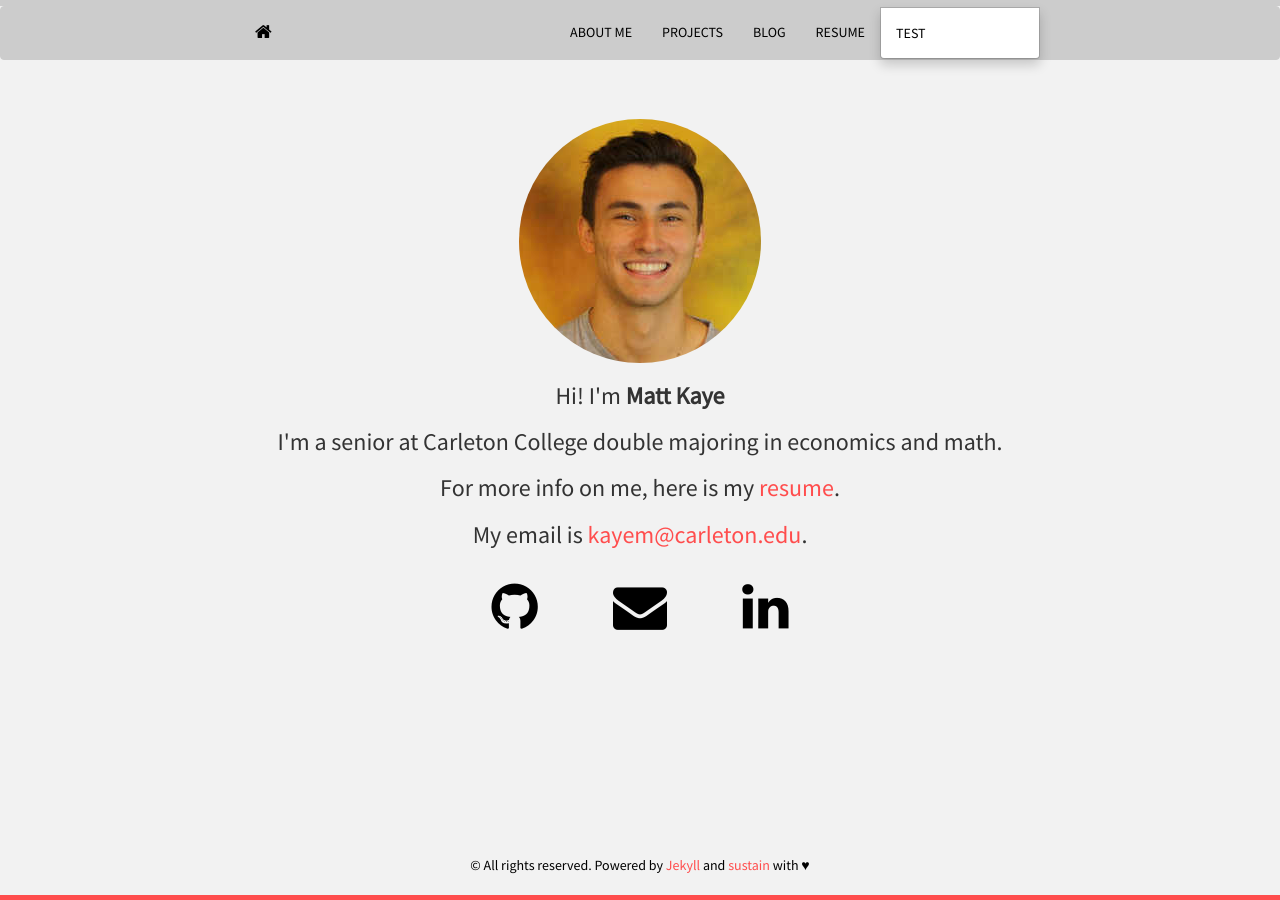
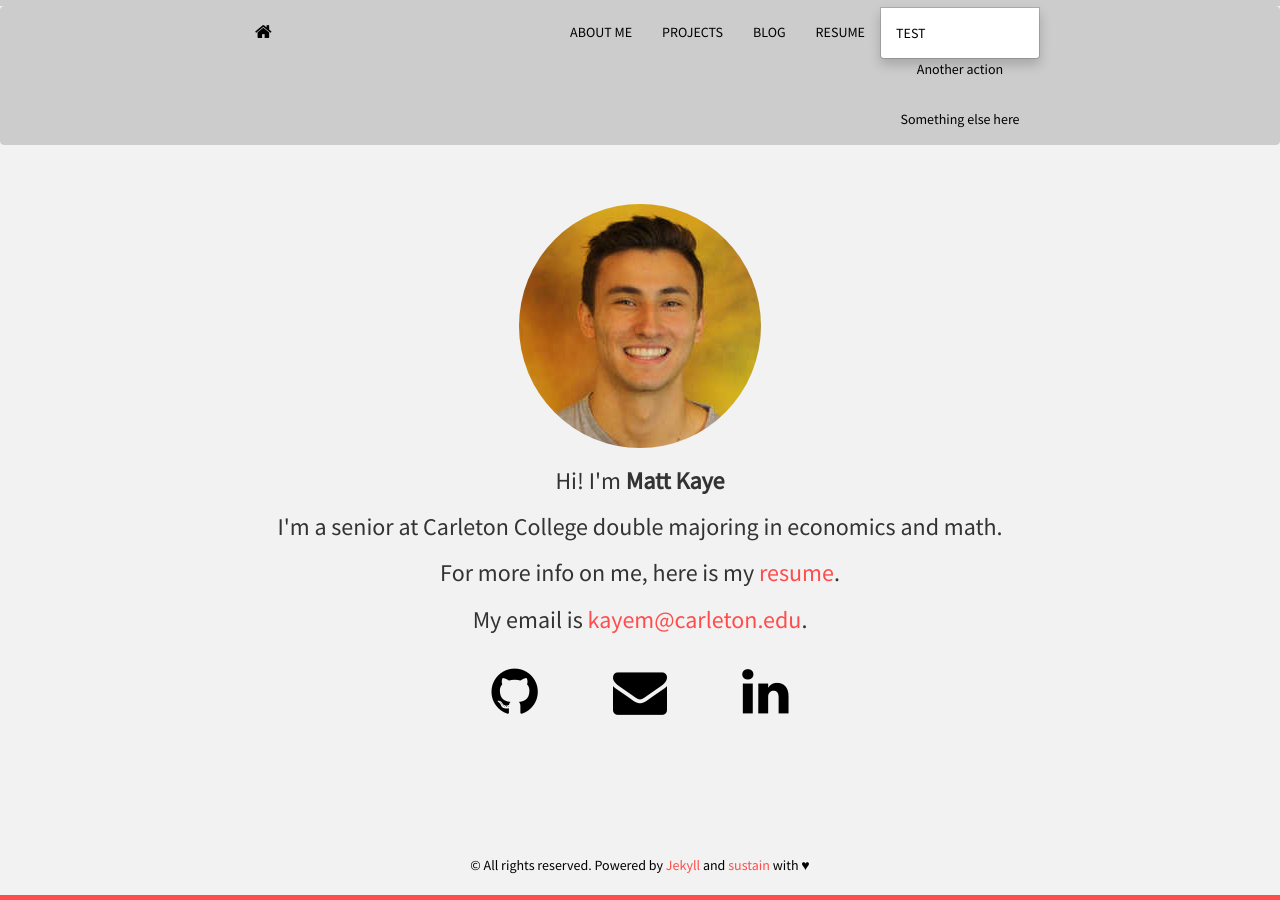
Before and after one commit to mrkaye97/mrkaye97.github.io, a Jekyll site: the page built from index.html, in a window 1280 px wide. Built offline with Jekyll 4.4.1, drawn with Linux system fonts in a browser that asks for light colours; nearby versions of some CDN libraries; the list of posts is cut into pages by our own code.

Commit message:
Update header.html

```diff
--- a/_includes/header.html
+++ b/_includes/header.html
@@ -9,7 +9,10 @@
         <li><a href="{{ site.baseurl }}projects.html">PROJECTS</a></li>
         <li><a href="{{ site.baseurl }}blog.html">BLOG</a></li>
         <li><a href="Matthew_Kaye_Resume.pdf">RESUME</a></li>
-        <li><a class='dropdown-menu' href="Matthew_Kaye_Resume.pdf">TEST</a> </li>
+        <li><a class='dropdown-menu' href="Matthew_Kaye_Resume.pdf">TEST</a>
+        <a class="dropdown-item" href="#">Another action</a>
+        <a class="dropdown-item" href="#">Something else here</a>
+      </li>
       </ul>
     </div>
   </div>
```
